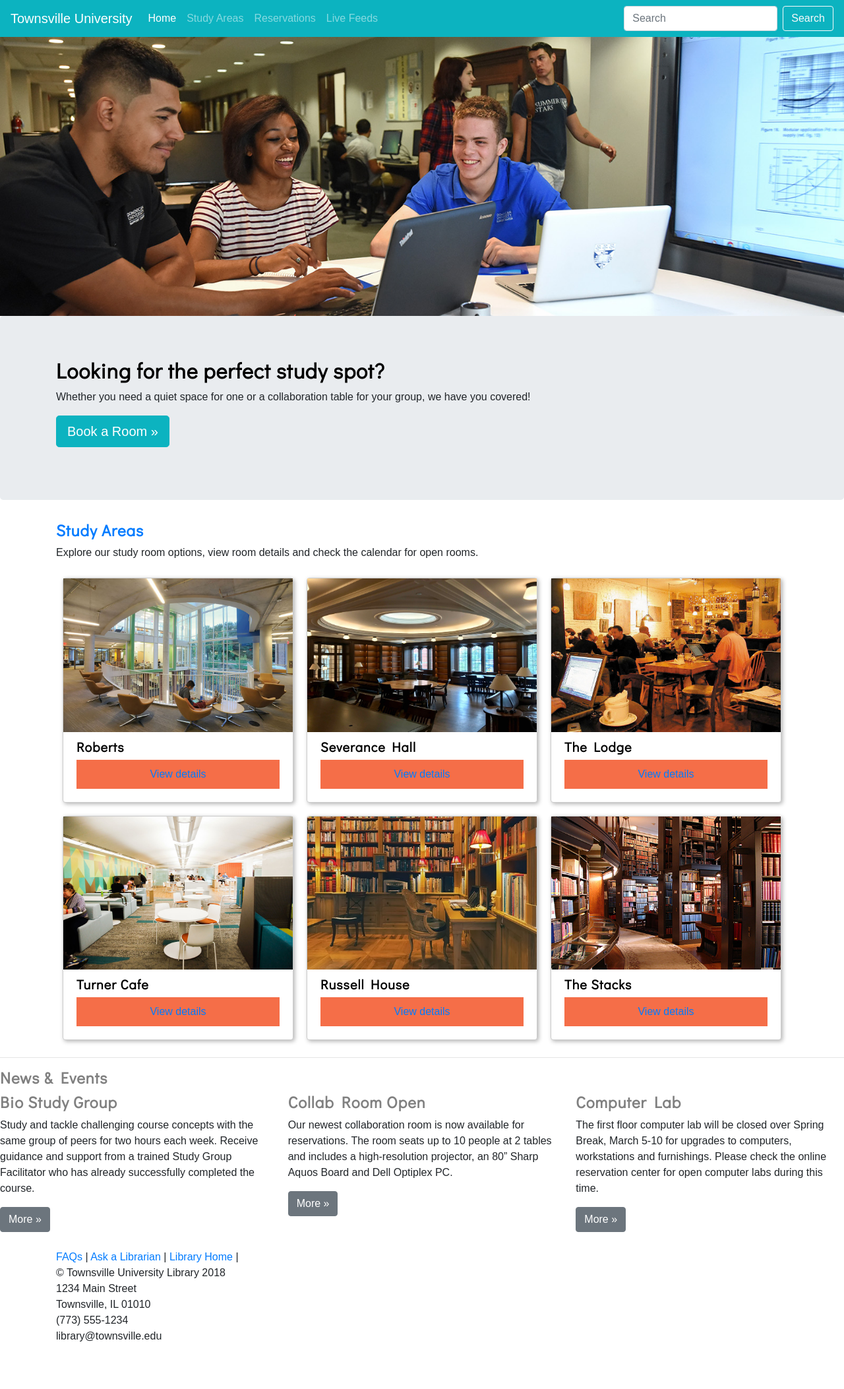
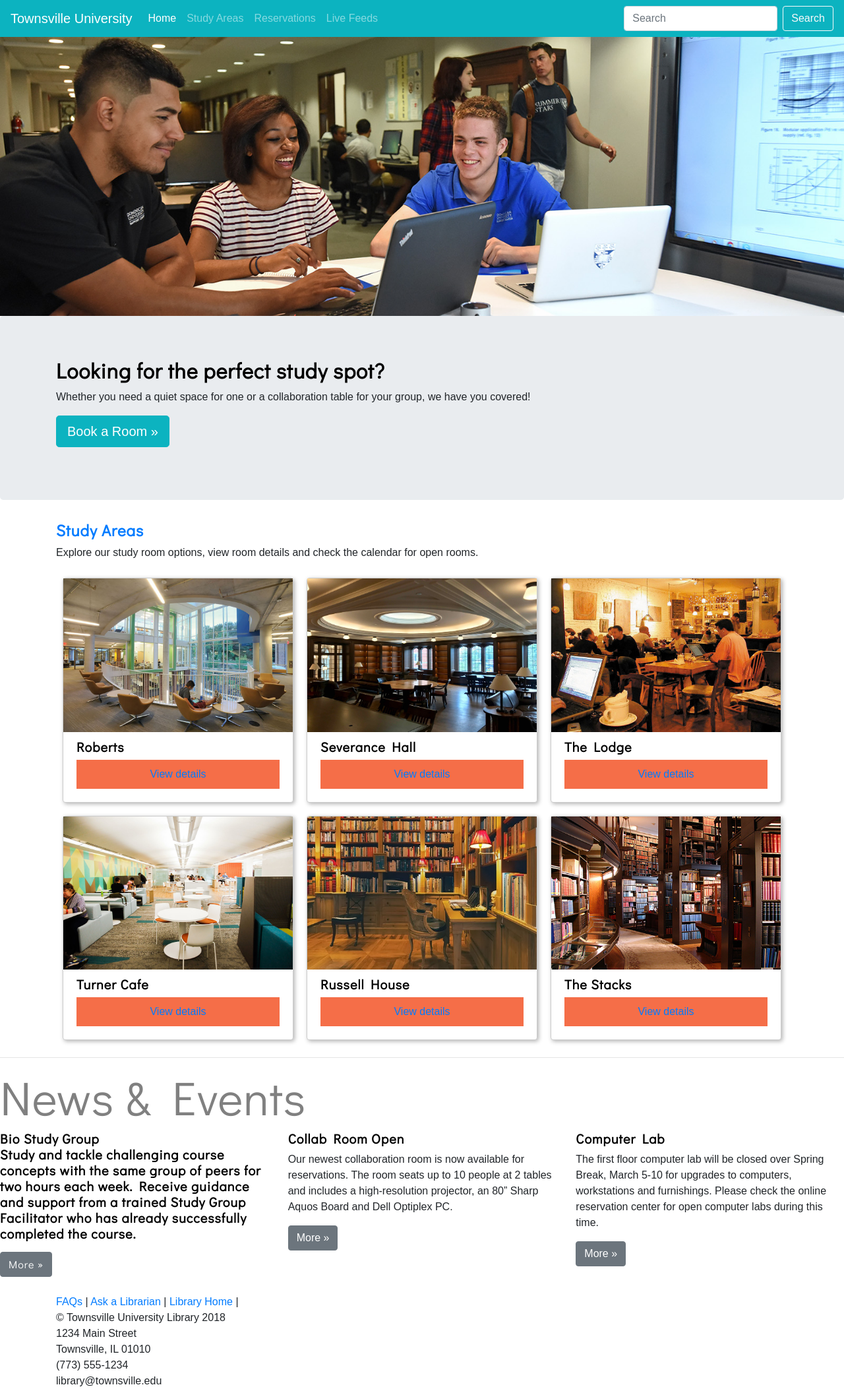
Before and after one commit to DOMLIS786/GAstudyareas, a Jekyll site: the page built from index.html, in a window 1280 px wide. Shown: the whole page at 66% size. Built offline with Jekyll 4.4.1, drawn with Linux system fonts in a browser that asks for light colours; before the commit the page ends 2038 px from its top, so only the background shows below that.

Commit message:
Update index.html

```diff
--- a/index.html
+++ b/index.html
@@ -70,26 +70,25 @@ title: Home
 <hr>
 <section class="news"
   <div class="container">
-    <h2>News & Events</h2>
-        <div class="row">
-          <div class="col-md-4">
-            <h2>Bio Study Group</h2>
+    <h2 class="display-3">News & Events</h2>
+      <div class="row">
+        <div class="col-md-4">
+          <h3>Bio Study Group</32>
             <p>Study and tackle challenging course concepts with the same group of peers for two hours each week. Receive guidance and support from a trained Study Group Facilitator who has already successfully completed the course.</p>
             <p><a class="btn btn-secondary" href="#" role="button">More &raquo;</a></p>
           </div>
           <div class="col-md-4">
-            <h2>Collab Room Open</h2>
+            <h3>Collab Room Open</h3>
             <p>Our newest collaboration room is now available for reservations. The room seats up to 10 people at 2 tables and includes a high-resolution projector, an 80” Sharp Aquos Board and Dell Optiplex PC.</p>
             <p><a class="btn btn-secondary" href="#" role="button">More &raquo;</a></p>
           </div>
           <div class="col-md-4">
-            <h2>Computer Lab</h2>
+            <h3>Computer Lab</h3>
             <p>The first floor computer lab will be closed over Spring Break, March 5-10 for upgrades to computers, workstations and furnishings. Please check the online reservation center for open computer labs during this time.</p>
             <p><a class="btn btn-secondary" href="#" role="button">More &raquo;</a></p>
           </div>
         </div>
-    </div>
-</div>
-</section>
+       </div>
+     </section>
 
 {% include footer.html %}
```
